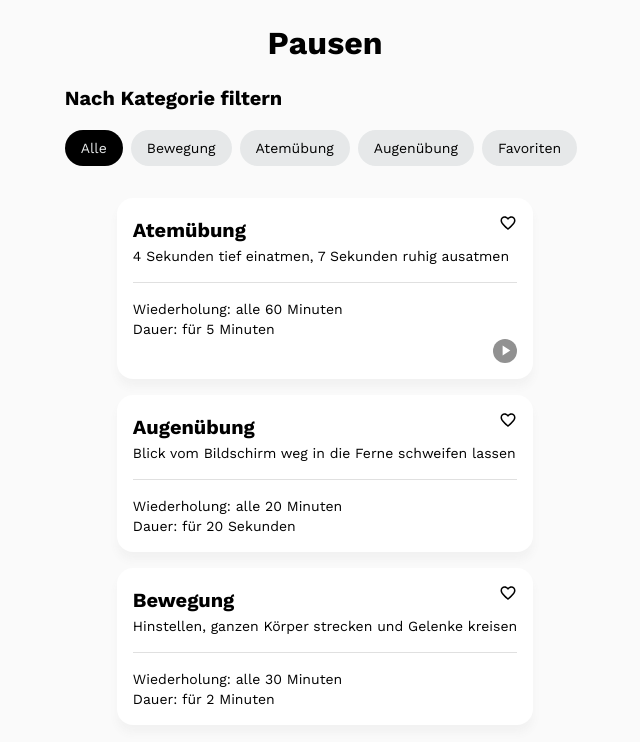
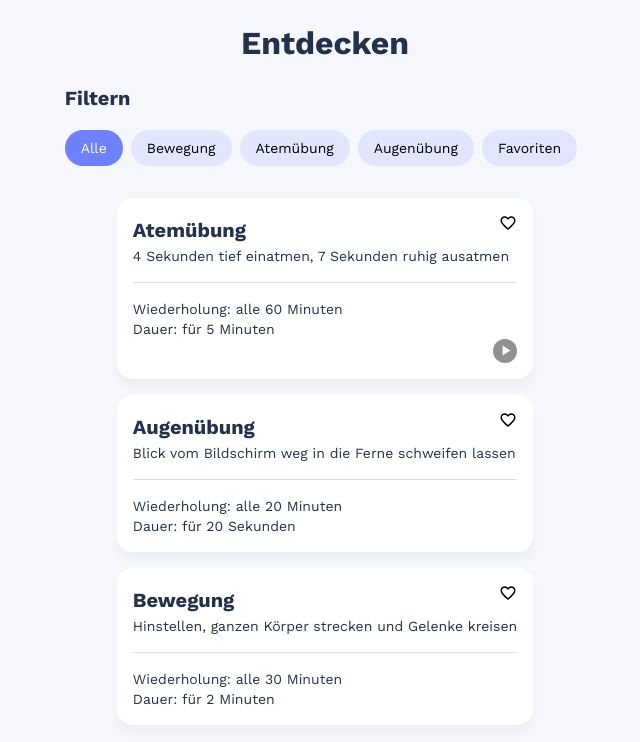
Before and after one commit to magdalenakierat/capstone-project, a React (Create React App) app: page / in a window 1280 px wide. Shown: the top 742 px of the page, without its empty margins (315-955 px from the left). Built offline with nearby package versions, Linux system fonts and the light colour scheme.

Commit message:
add color variables

```diff
--- a/src/GlobalStyles.js
+++ b/src/GlobalStyles.js
@@ -10,9 +10,18 @@ export default styled.createGlobalStyle`
     padding: 0;
   }
 
+  :root {
+    --primary-color: #6d81fe;
+    --secondary-color: #ff9575;
+    --text-color: #23314c;
+    --body-background-color: #f6f7fc;
+    --background-color-light: #fff;
+  }
+
   body {
     font-family: 'Work Sans', sans-serif;
-    background-color: #fafafa;
+    background-color: var(--body-background-color);
+    color: var(--text-color);
   }
 
   h2 {
--- a/src/components/CategoryList/CategoryList.js
+++ b/src/components/CategoryList/CategoryList.js
@@ -31,15 +31,15 @@ const StyledCategoryListItem = styled.li`
 const StyledButton = styled.button`
   border-radius: 1.25rem;
   border: none;
-  background: ${props => (props.isFilter ? '#000' : '#e6e8e9')};
-  color: ${props => (props.isFilter ? '#e6e8e9' : '#000')};
+  background: ${props => (props.isFilter ? '#6d81fe' : 'rgba(109, 129, 254, 0.15)')};
+  color: ${props => (props.isFilter ? '#fff' : '#000')};
   font-size: 0.875rem;
   font-weight: 400;
   line-height: 1.25rem;
   padding: 0.5rem 1rem;
   margin: 0 0.5rem 0.5rem 0;
   &:hover {
-    background-color: #000;
-    color: #e6e8e9;
+    background-color: #6d81fe;
+    color: #fff;
   }
 `;
--- a/src/pages/HomePage.js
+++ b/src/pages/HomePage.js
@@ -33,9 +33,9 @@ export default function HomePage() {
 
   return (
     <>
-      <h1>Pausen</h1>
+      <h1>Entdecken</h1>
       <section>
-        <h2>Nach Kategorie filtern</h2>
+        <h2>Filtern</h2>
         <CategoryList filter={filter} onFilter={handleFilter} />
       </section>
       <Cards filter={filter} exercises={exercises} onBookmark={handleBookmark} />
```
